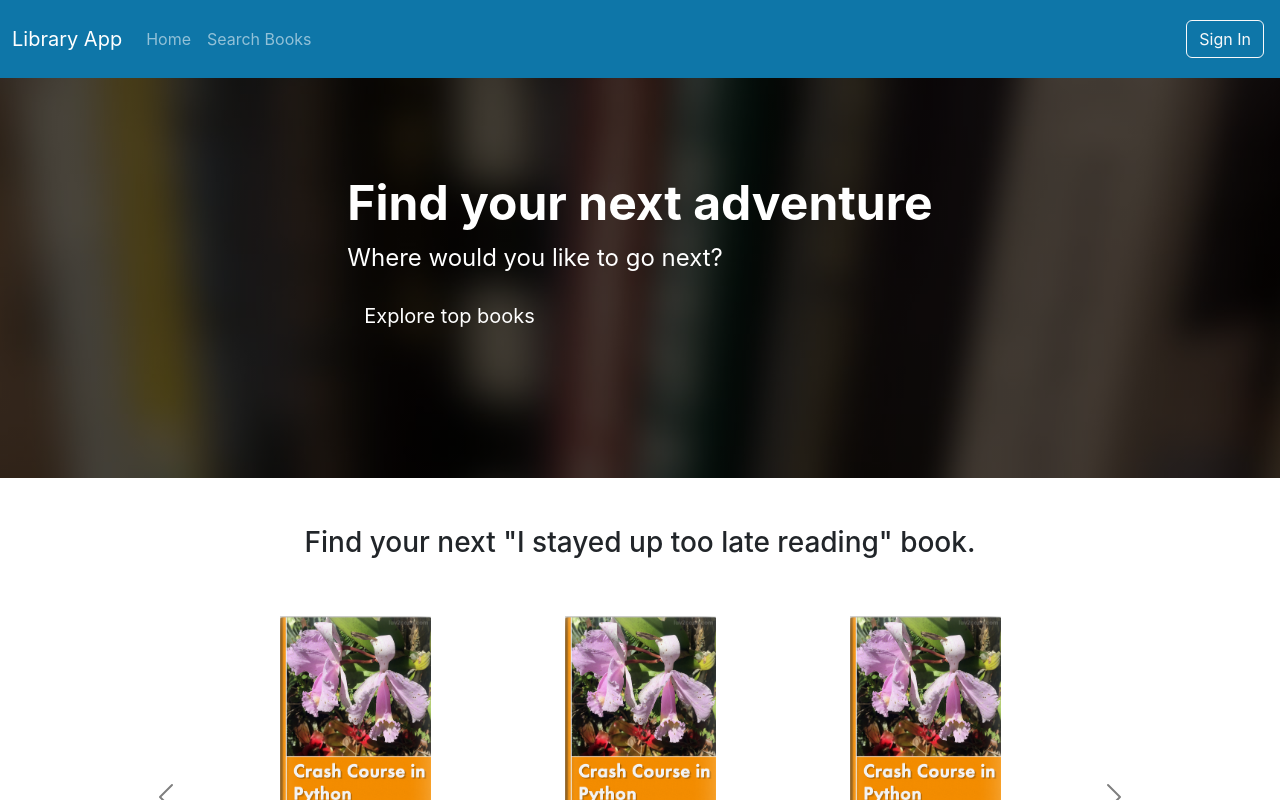
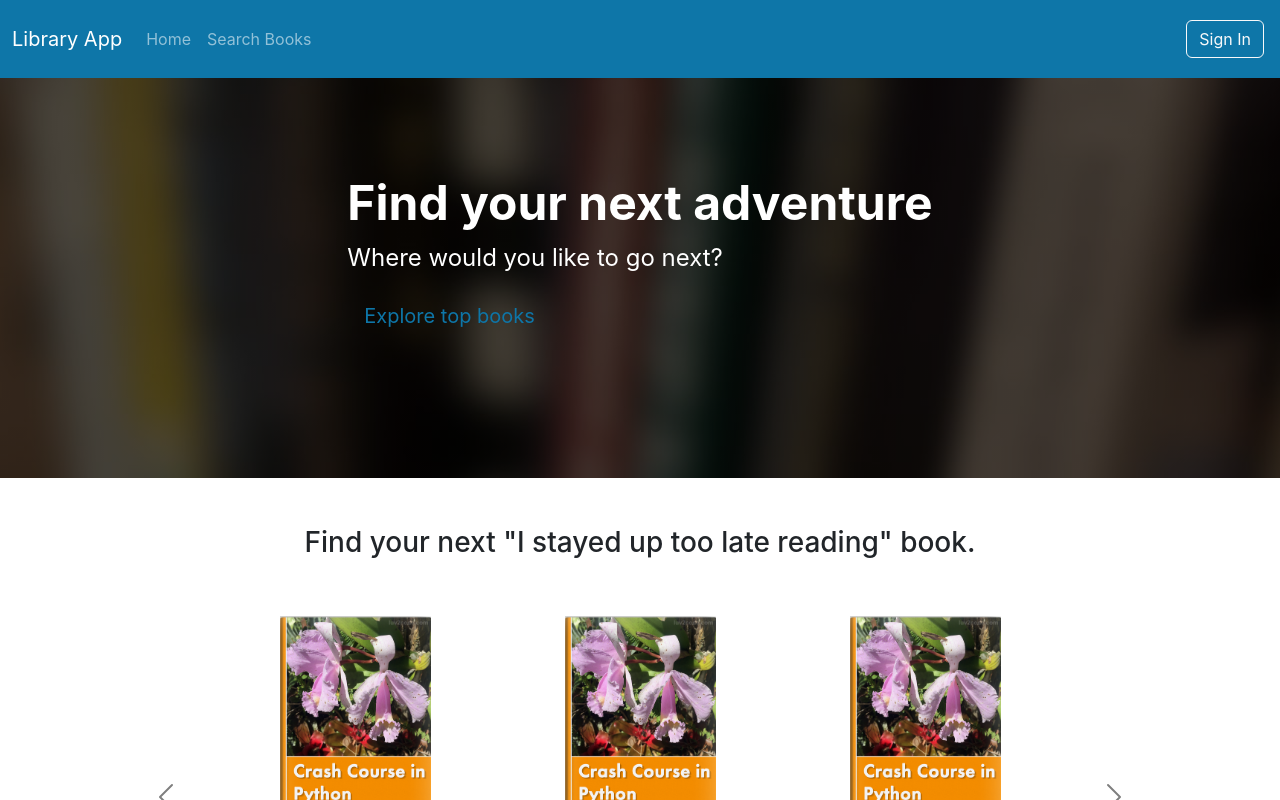
Before and after one commit to avdosator/library-app, a React (Vite) app in the folder frontend/react-library/: page / in a window 1280 px wide. In both pictures the pointer is over the link "Explore top books". Shown: the top 800 px of the page. Built offline with nearby package versions, Linux system fonts and the light colour scheme.

Commit message:
Add styles to buttons on hover

```diff
--- a/frontend/react-library/src/App.css
+++ b/frontend/react-library/src/App.css
@@ -20,6 +20,10 @@
 
 .main-color {
 background-color: #0e76a8 ;
+}
+
+a.main-color:hover {
+  color: #0e76a8 !important;
 }
 
 .col-image-left {
```
